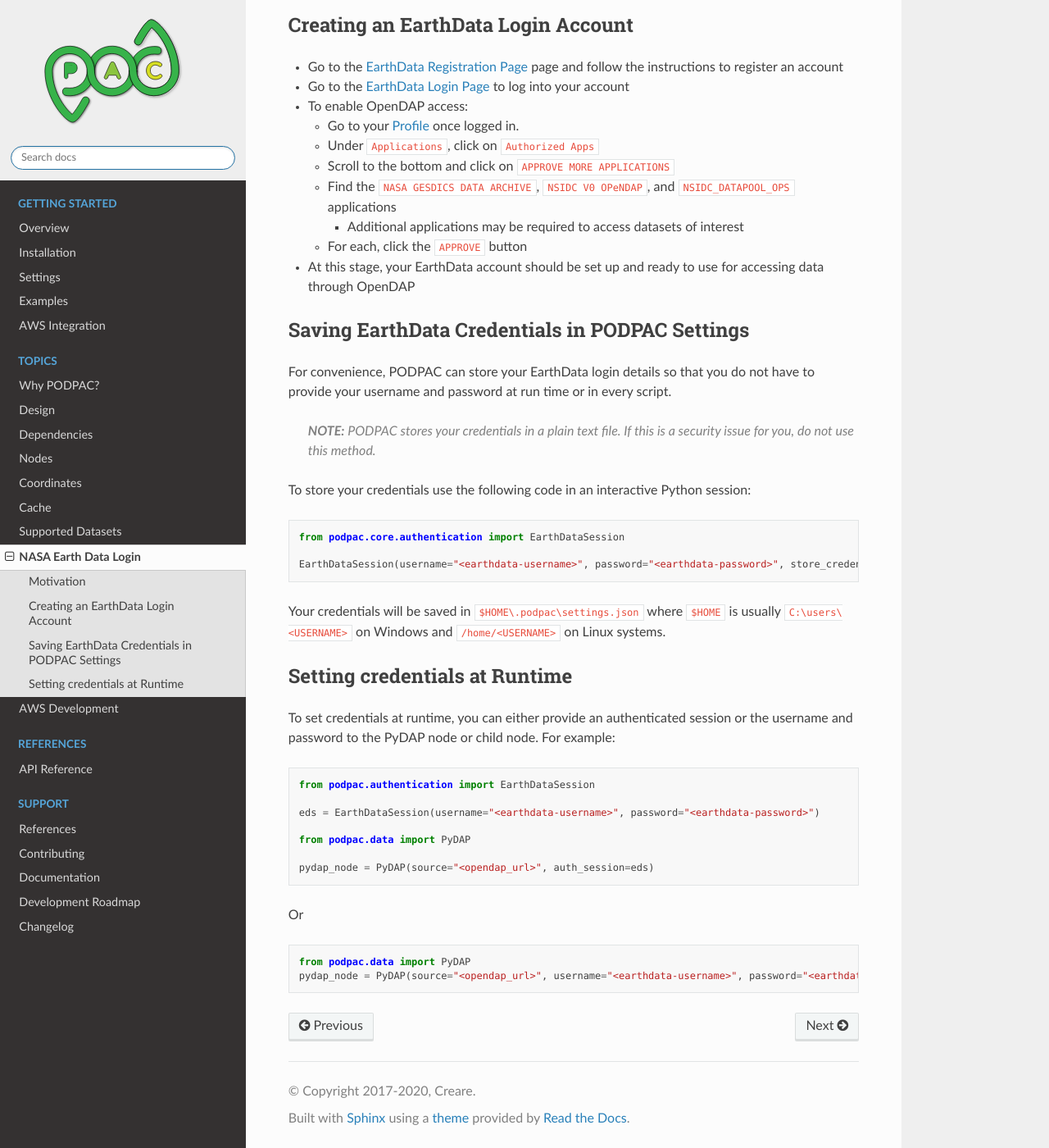
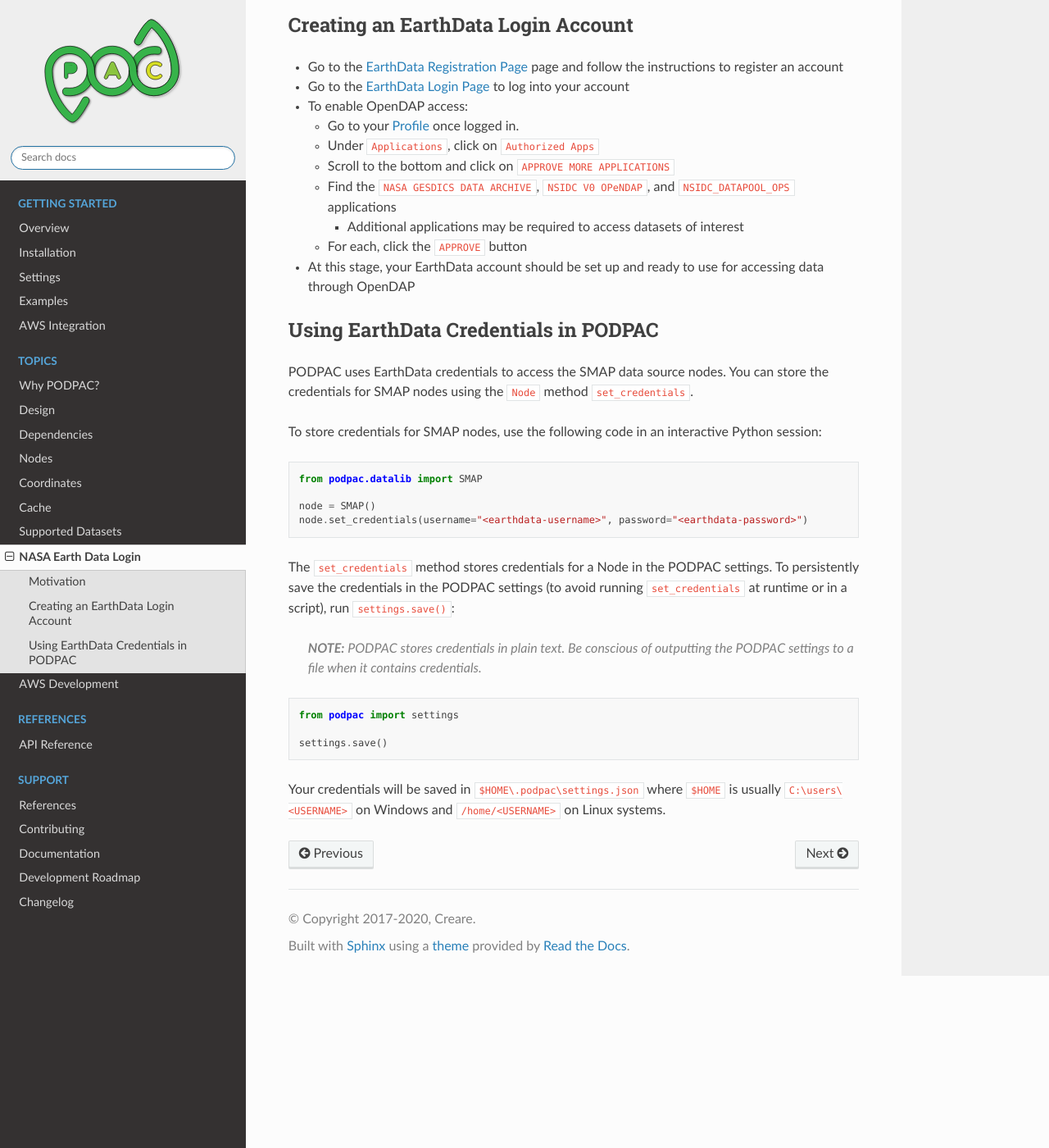
Before and after one commit to creare-com/podpac, a Sphinx documentation site: the page built from doc/source/earthdata.md, in a window 1280 px wide and 1400 px high, scrolled down 418 px. Shown: the whole window at 82% size. Built offline with Sphinx 7.4.7 and the Read the Docs theme 2.0.0, drawn with Linux system fonts in a browser that asks for light colours; pages that are not in the unit, such as notebooks, are missing from menus.

Commit message:
DOC: update earthdata docs

````diff
--- a/doc/source/earthdata.md
+++ b/doc/source/earthdata.md
@@ -28,44 +28,34 @@
 * At this stage, your EarthData account should be set up and ready to use for
   accessing data through OpenDAP
 
-## Saving EarthData Credentials in PODPAC Settings
+## Using EarthData Credentials in PODPAC
 
-For convenience, PODPAC can store your EarthData login details so that you do
-not have to provide your username and password at run time or in every script.
 
-> **NOTE:** PODPAC stores your credentials in a plain text file. If this is
-a security issue for you, do not use this method.
+PODPAC uses EarthData credentials to access the SMAP data source nodes.
+You can store the credentials for SMAP nodes using the `Node` method `set_credentials`.
 
-To store your credentials use the following code in an interactive Python session:
+To store credentials for SMAP nodes, use the following code in an interactive Python session:
+
 ```python
-from podpac.core.authentication import EarthDataSession
+from podpac.datalib import SMAP
 
-EarthDataSession(username="<earthdata-username>", password="<earthdata-password>", store_credentials=True)
+node = SMAP()
+node.set_credentials(username="<earthdata-username>", password="<earthdata-password>")
+```
+
+The `set_credentials` method stores credentials for a Node in the PODPAC settings.
+To persistently save the credentials in the PODPAC settings
+(to avoid running `set_credentials` at runtime or in a script), run `settings.save()`:
+
+> **NOTE:** PODPAC stores credentials in plain text.
+> Be conscious of outputting the PODPAC settings to a file when it contains credentials.
+
+```
+from podpac import settings
+
+settings.save()
 ```
 
 Your credentials will be saved in `$HOME\.podpac\settings.json`
 where `$HOME` is usually `C:\users\<USERNAME>` on Windows and `/home/<USERNAME>`
 on Linux systems.
-
-
-## Setting credentials at Runtime
-
-To set credentials at runtime, you can either provide an authenticated session
-or the username and password to the PyDAP node or child node. For example:
-
-```python
-from podpac.authentication import EarthDataSession
-
-eds = EarthDataSession(username="<earthdata-username>", password="<earthdata-password>")
-
-from podpac.data import PyDAP
-
-pydap_node = PyDAP(source="<opendap_url>", auth_session=eds)
-```
-
-Or
-
-```python
-from podpac.data import PyDAP
-pydap_node = PyDAP(source="<opendap_url>", username="<earthdata-username>", password="<earthdata-password>")
-```
````
